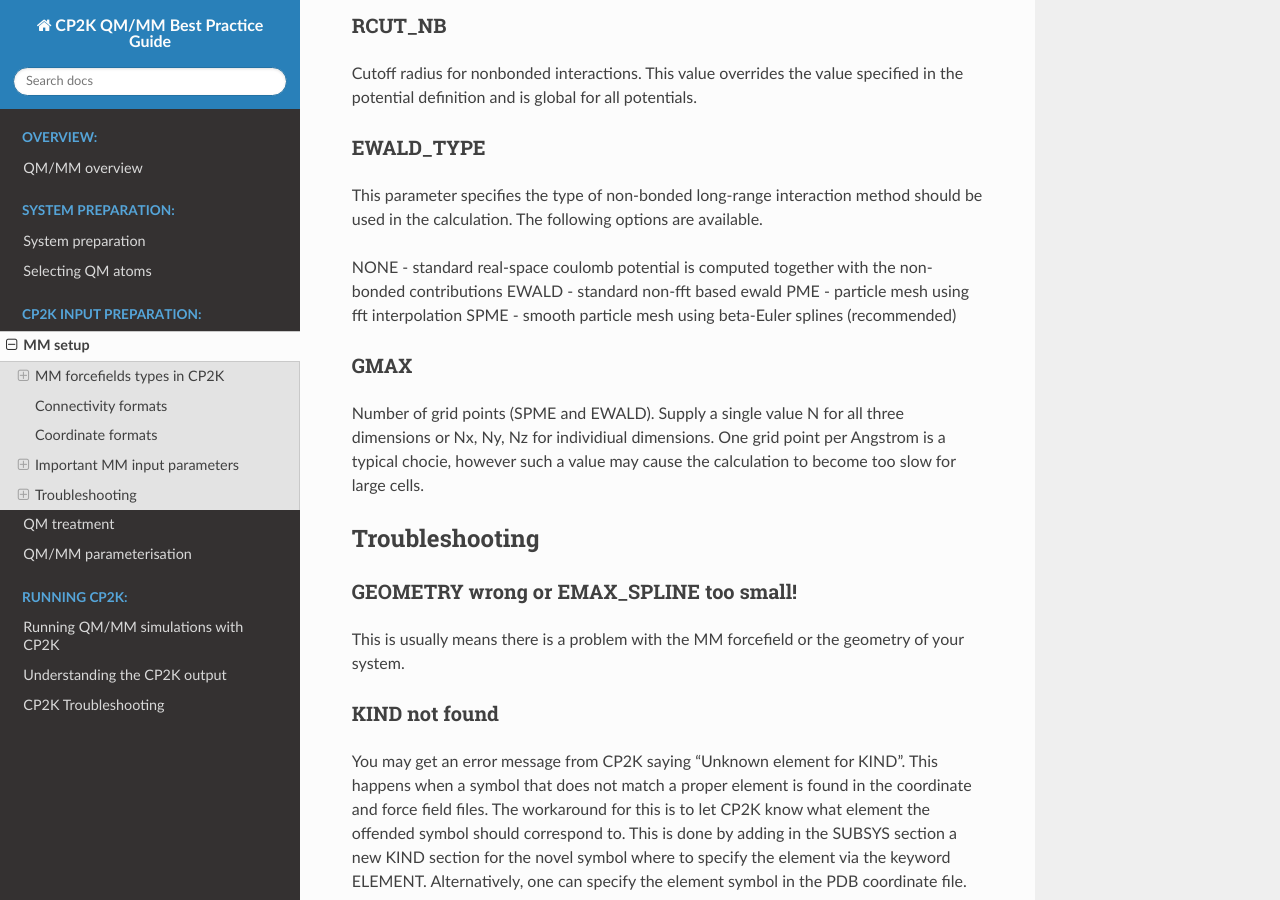
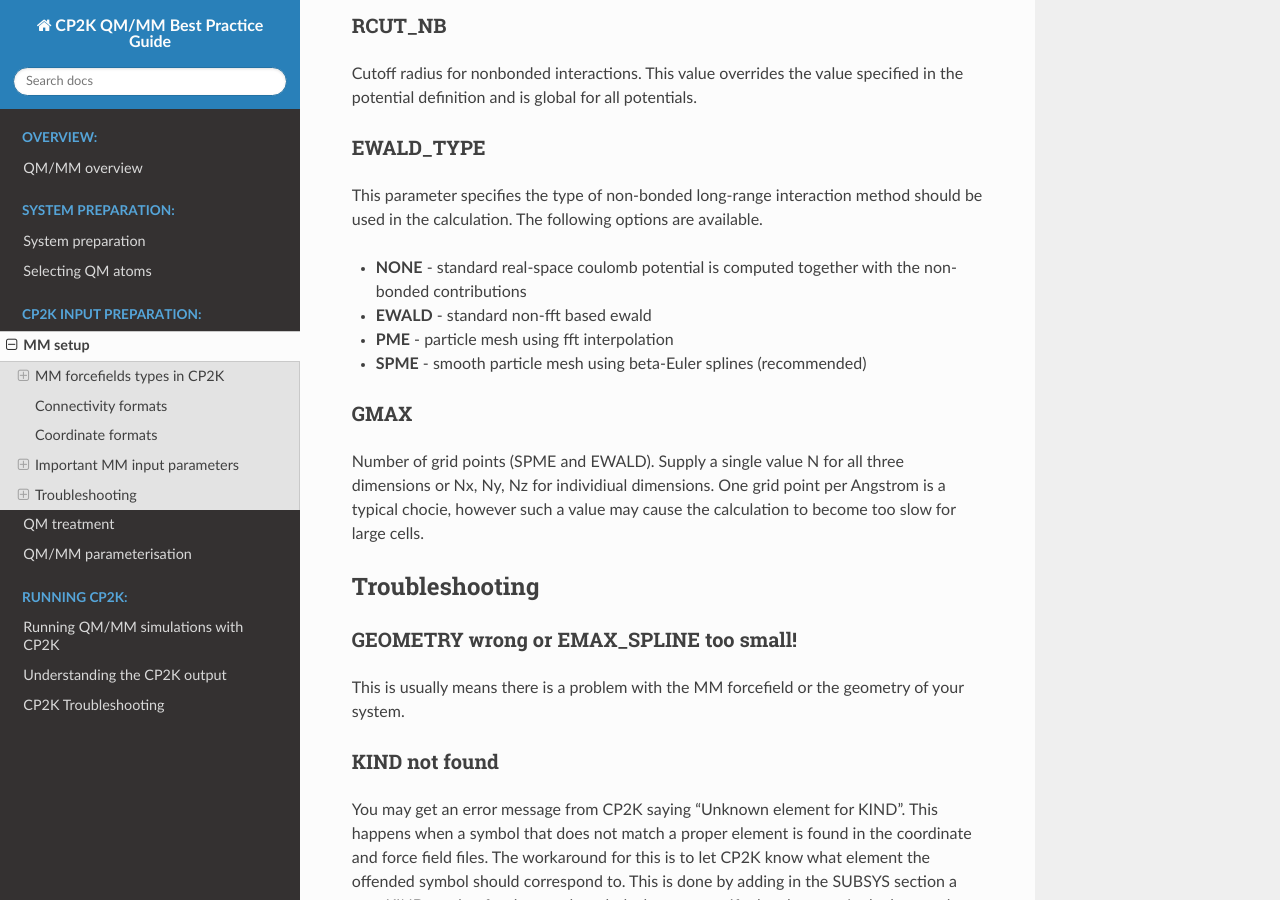
Before and after one commit to bioexcel/qmmm_bpg, a Sphinx documentation site: the page built from docs/input_preparation/MM_setup.rst, in a window 1280 px wide and 900 px high, scrolled down 2298 px. Built offline with Sphinx 7.4.7 and the Read the Docs theme 2.0.0, drawn with Linux system fonts in a browser that asks for light colours.

```diff
--- a/docs/input_preparation/MM_setup.rst
+++ b/docs/input_preparation/MM_setup.rst
@@ -146,10 +146,10 @@ EWALD_TYPE
 This parameter specifies the type of non-bonded long-range interaction method should be used in the calculation.
 The following options are available.
 
-NONE - standard real-space coulomb potential is computed together with the non-bonded contributions
-EWALD - standard non-fft based ewald
-PME - particle mesh using fft interpolation
-SPME - smooth particle mesh using beta-Euler splines (recommended)
+- **NONE** - standard real-space coulomb potential is computed together with the non-bonded contributions
+- **EWALD** - standard non-fft based ewald
+- **PME** - particle mesh using fft interpolation
+- **SPME** - smooth particle mesh using beta-Euler splines (recommended)
 
 .. _ref_gmax:
 
```
